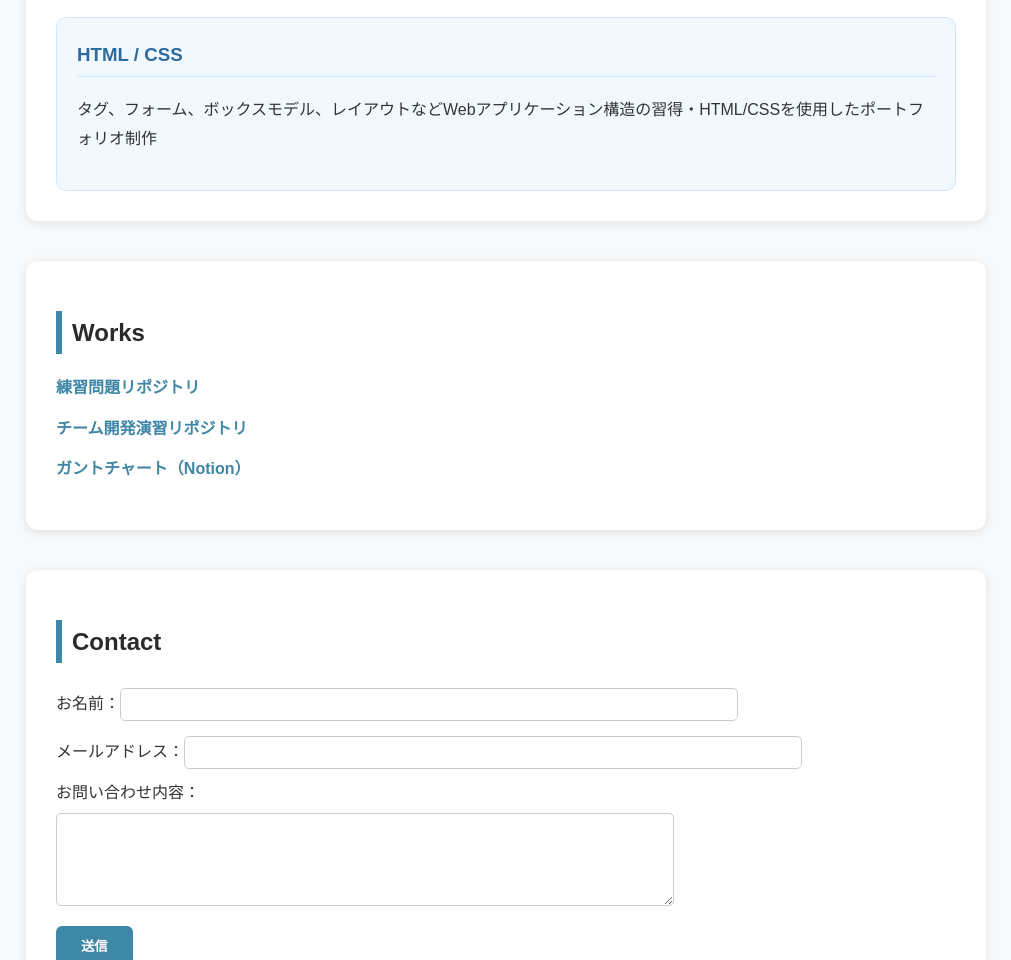
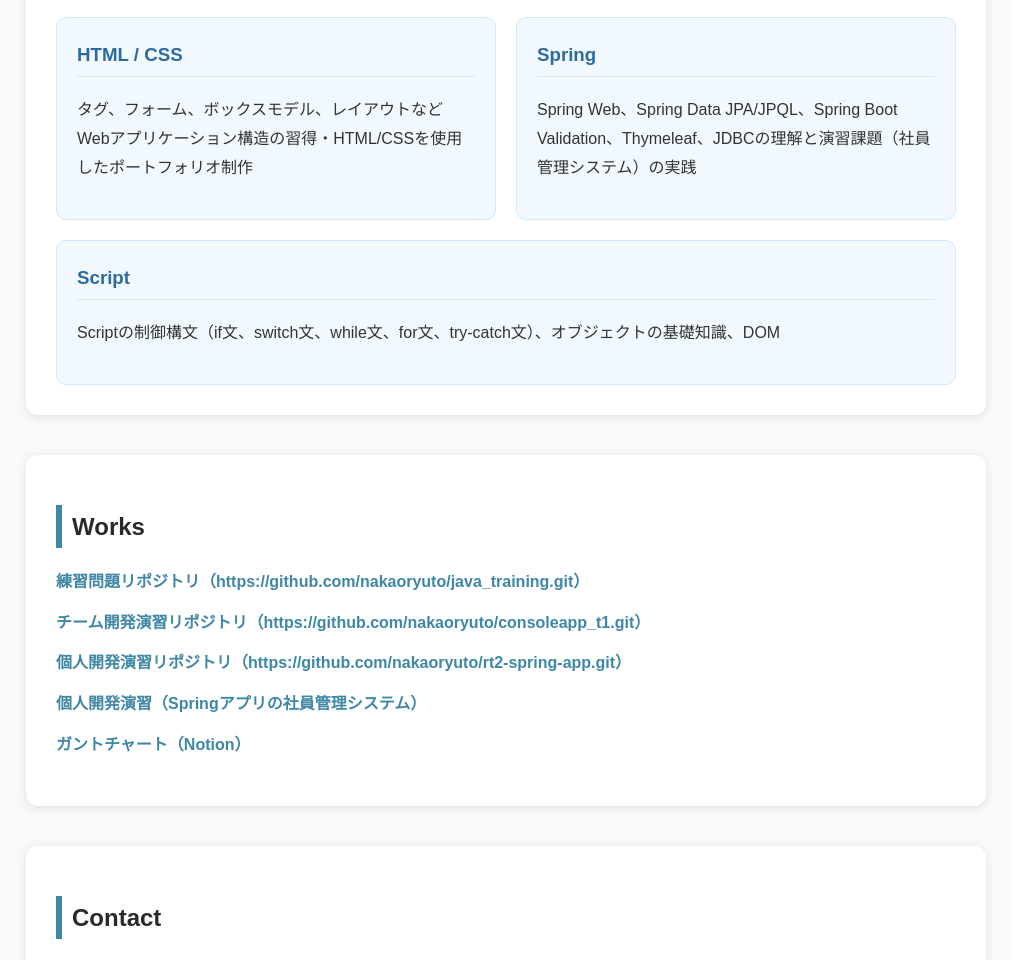
Before and after one commit to nakaoryuto/portfolio_ex, a plain HTML site: page index.html in a window 1280 px wide. Shown: the part 993-1953 px from the top of the page, without its empty margins (134-1145 px from the left). Drawn offline with Linux system fonts and the light colour scheme.

Commit message:
最終更新データ
最終更新データ

```diff
--- a/index.html
+++ b/index.html
@@ -50,12 +50,23 @@
 
 				<div class="skill-box">
 					<h3>Oracle</h3>
-					<p>SQLの基礎構文（select、insert、update、delete）の習得・SQLの応用構文（集約、並び替え、結合、副問い合わせ）の習得・JDBCの理解とチーム演習課題（社員管理システム）の実践</p>
+					<p>SQLの基礎構文（select、insert、update、delete）の習得・SQLの応用構文（集約、並び替え、結合、副問い合わせ）の習得・JDBCの理解とチーム演習課題（社員管理システム）の実践
+					</p>
 				</div>
 
 				<div class="skill-box">
 					<h3>HTML / CSS</h3>
 					<p>タグ、フォーム、ボックスモデル、レイアウトなどWebアプリケーション構造の習得・HTML/CSSを使用したポートフォリオ制作</p>
+				</div>
+
+				<div class="skill-box">
+					<h3>Spring</h3>
+					<p>Spring Web、Spring Data JPA/JPQL、Spring Boot Validation、Thymeleaf、JDBCの理解と演習課題（社員管理システム）の実践</p>
+				</div>
+
+				<div class="skill-box">
+					<h3>Script</h3>
+					<p>Scriptの制御構文（if文、switch文、while文、for文、try-catch文）、オブジェクトの基礎知識、DOM</p>
 				</div>
 			</div>
 		</section>
@@ -64,9 +75,12 @@
 		<section id="works">
 			<h2>Works</h2>
 			<ul>
-				<li><a href="https://github.com/nakaoryuto/java_training.git">練習問題リポジトリ</a></li>
-				<li><a href="https://github.com/nakaoryuto/consoleapp_t1.git">チーム開発演習リポジトリ</a></li>
-				<li><a href="https://maze-newsstand-70f.notion.site/269210800d1b81fe9e2fca99bc23463e?source=copy_link">ガントチャート（Notion）</a></li>
+				<li><a href="https://github.com/nakaoryuto/java_training.git">練習問題リポジトリ（https://github.com/nakaoryuto/java_training.git）</a></li>
+				<li><a href="https://github.com/nakaoryuto/consoleapp_t1.git">チーム開発演習リポジトリ（https://github.com/nakaoryuto/consoleapp_t1.git）</a></li>
+				<li><a href="https://github.com/nakaoryuto/rt2-spring-app.git">個人開発演習リポジトリ（https://github.com/nakaoryuto/rt2-spring-app.git）</a></li>
+				<li><a href="http://localhost:7779/spring_crud/login;jsessionid=340B600AC7DD6285AA6126B64E12C31F">個人開発演習（Springアプリの社員管理システム）</a></li>
+				<li><a href="https://maze-newsstand-70f.notion.site/269210800d1b81fe9e2fca99bc23463e?source=copy_link">ガントチャート（Notion）</a>
+				</li>
 			</ul>
 		</section>
 
```
